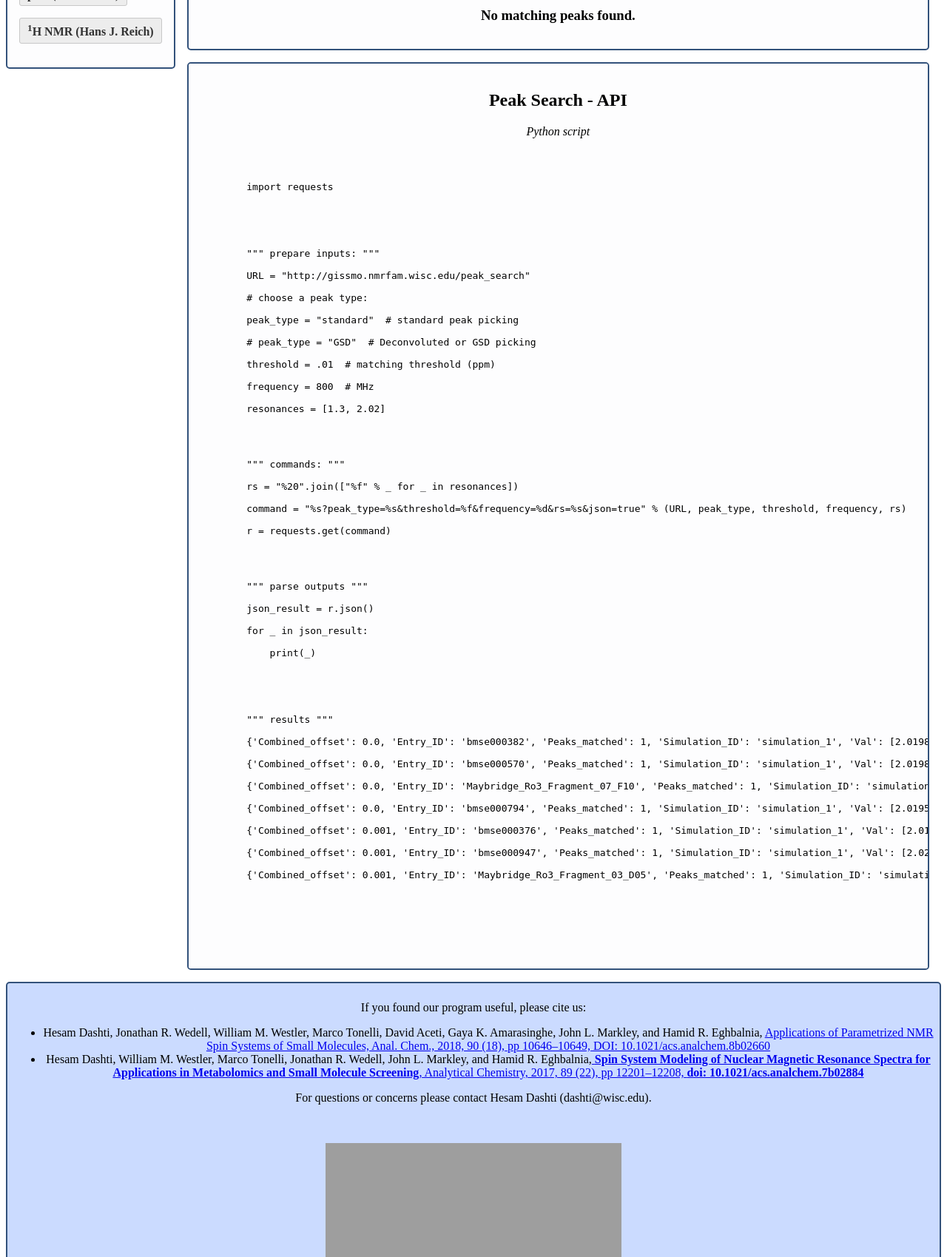
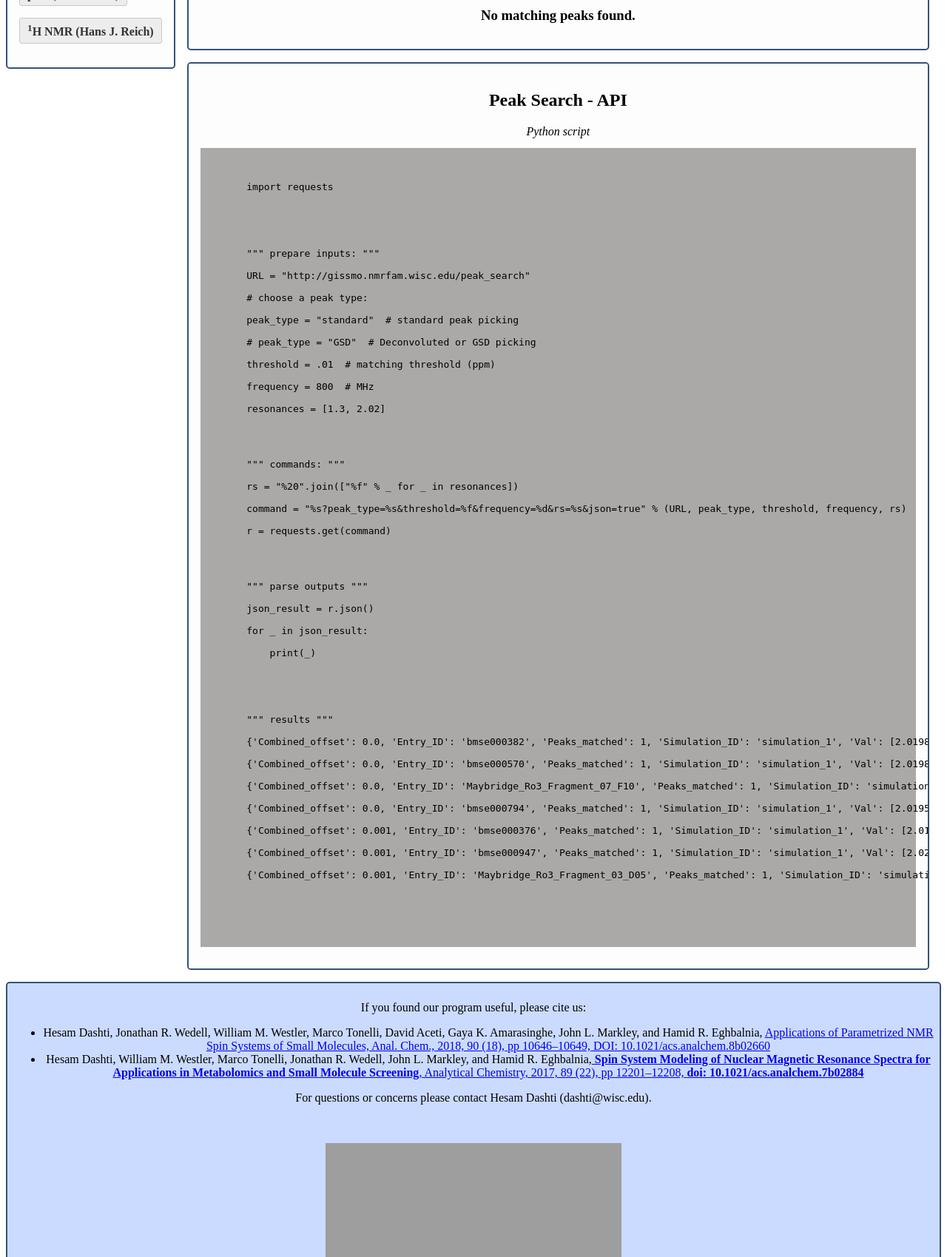
Before and after one commit to bmrb-io/gissmo, a Flask app: template templates/search_result.html in a window 1280 px wide. Shown: the part 678-2377 px from the top of the page at 74% size. Run offline with Flask 2, Linux system fonts and the light colour scheme; the template is opened without the code that fills it, so the values that code supplies are empty; some libraries are stand-ins or nearby versions; grey boxes are pictures that could not be loaded.

Commit message:
Add background color back

```diff
--- a/templates/search_result.html
+++ b/templates/search_result.html
@@ -204,7 +204,7 @@
 <div class="details_box">
     <h2>Peak Search - API</h2>
     <i>Python script</i>
-    <pre style="border: 1px; text-align: left">
+    <pre style="border: 1px; text-align: left; background-color:#ABA8A8;">
         <br><br>
 	import requests<br>
         <br>
```
